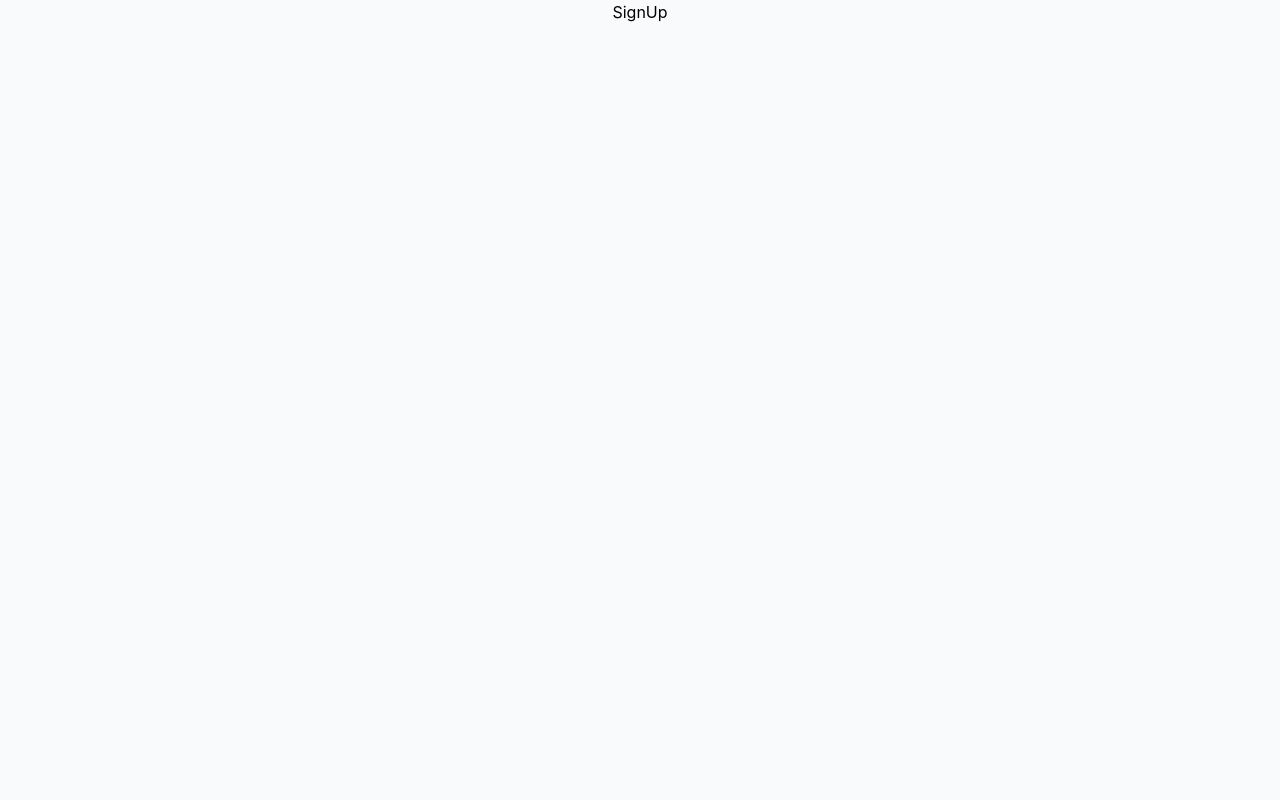
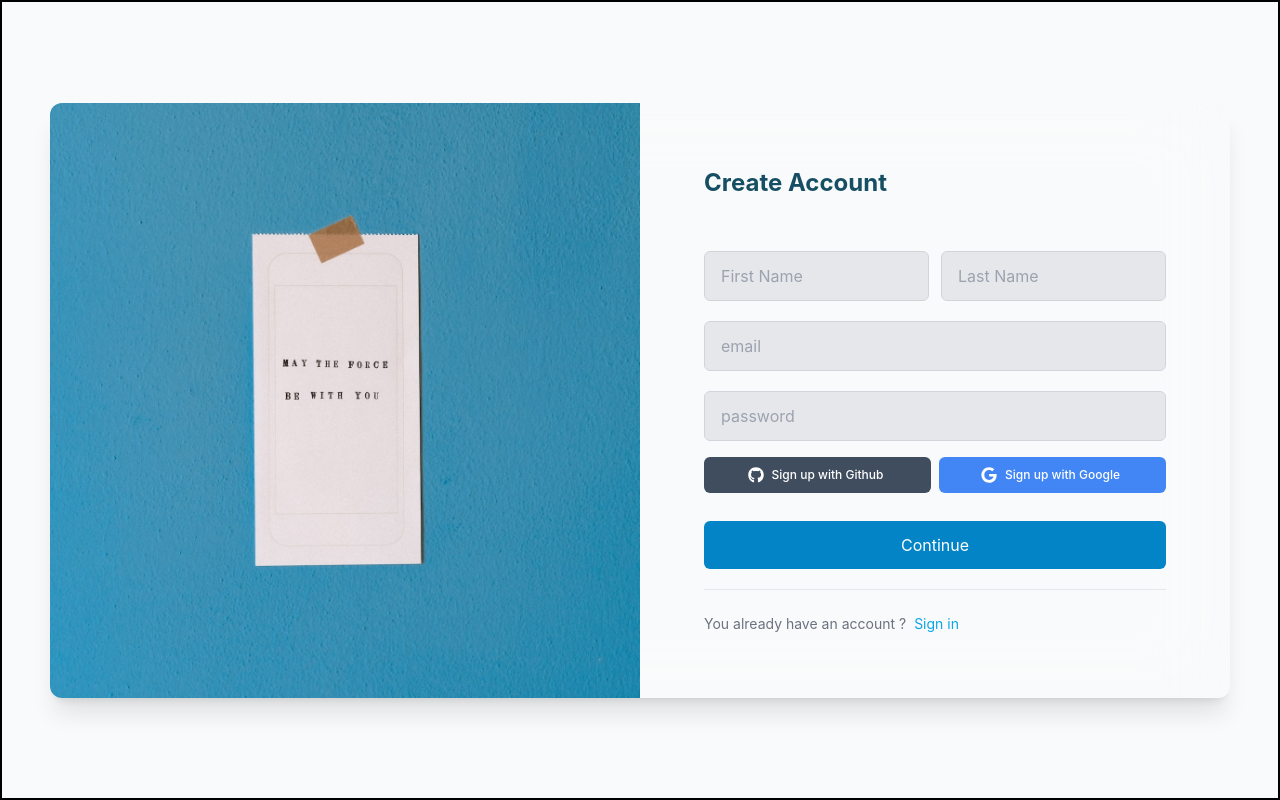
Before and after one commit to doandroidsdreamof/react-firebase-todo-list, a React (Create React App) app: page /register in a window 1280 px wide. Built offline with nearby package versions, Linux system fonts and the light colour scheme.

Commit message:
register page and router settings

```diff
--- a/src/App.tsx
+++ b/src/App.tsx
@@ -13,12 +13,16 @@ function App() {
         <Route
           path='/'
           element={
-            <FormWrapper>
-              <SignIn />
-            </FormWrapper>
+            <Home />
+
           }
         />
-        <Route path='/login' element={<SignIn />} />
+        <Route path='/login' element={
+         <FormWrapper>
+         <SignIn />
+       </FormWrapper>
+
+        } />
         <Route
           path='/register'
           element={
--- a/src/layouts/FormWrapper.tsx
+++ b/src/layouts/FormWrapper.tsx
@@ -5,7 +5,7 @@ import React from 'react'
 
  const FormWrapper = ({children}:any) => {
   return (
-    <div className=' h-screen w-screen  overflow-hidden flex justify-center bg-gray-50'>
+    <div className=' h-screen w-screen border-2 border-black  overflow-hidden flex justify-center bg-gray-50'>
 {children}
 
 
--- a/src/pages/SignIn.tsx
+++ b/src/pages/SignIn.tsx
@@ -1,14 +1,15 @@
 import React, { useState, useEffect, FC } from 'react'
 import loginImage from '../assets/image/login2.jpg'
+import { Link } from 'react-router-dom'
 
 const SignIn: FC = () => {
   return (
     <div className='container m-auto    text-gray-500 px-6  md:px-12 xl:px-40'>
-      <div className='m-auto space-y-8  md:w-8/12 lg:w-full'>
+      <div className='m-auto space-y-8   md:w-8/12 lg:w-full'>
         <div className='rounded-xl  bg-opacity-50 backdrop-blur-2xl bg-white shadow-md'>
           <div className='lg:grid lg:grid-cols-2'>
             <div className='rounded-lg lg:block' hidden>
-              <img src={loginImage} className='rounded-l-xl shadow-md object-cover h-onehundred' alt='take a note' />
+              <img src={loginImage} className='rounded-l-xl shadow-md object-cover h-onehundred' alt='login-image' />
             </div>
             <div className='p-6 sm:p-16'>
               <h2 className='mb-8 text-2xl text-cyan-900 font-bold'>Sign in to your account</h2>
@@ -21,9 +22,10 @@ const SignIn: FC = () => {
                     type='email'
                     name='email'
                     id='email'
+                    required={true}
                     className='block w-full px-4 py-3 rounded-md border border-gray-300 text-gray-600 transition duration-300
         focus:ring-2 focus:ring-sky-300 focus:outline-none
-        invalid:ring-2 invalid:ring-red-400'
+        invalid:ring-2 '
                   />
                 </div>
 
@@ -40,9 +42,11 @@ const SignIn: FC = () => {
                     type='password'
                     name='pwd'
                     id='pwd'
+                    required={true}
+                    minLength={8}
                     className='block w-full px-4 py-3 rounded-md border border-gray-300 text-gray-600 transition duration-300
                                             focus:ring-2 focus:ring-sky-300 focus:outline-none
-                                            invalid:ring-2 invalid:ring-red-400'
+                                            invalid:ring-2 '
                   />
                 </div>
 
@@ -55,10 +59,10 @@ const SignIn: FC = () => {
                 </button>
 
                 <p className='border-t pt-6 text-sm'>
-                  Don&apos;t have an account ?
-                  <a href='' className='text-sky-500'>
+                 Don&apos;t have an account ?
+                  <Link to='/register' className='text-sky-500 ml-2'>
                     Sign up
-                  </a>
+                  </Link>
                 </p>
               </form>
             </div>
--- a/src/pages/SignUp.tsx
+++ b/src/pages/SignUp.tsx
@@ -1,10 +1,145 @@
 import React, { useState, useEffect,FC } from 'react'
+import { Link } from 'react-router-dom'
+import registerImage from '../assets/image/register.jpg'
 
 
 
  const SignUp: FC = () => {
   return (
-    <div>SignUp</div>
+    <div className="relative container m-auto px-6  text-gray-500 md:px-12 ">
+    <div className="m-auto space-y-8 md:w-8/12 lg:w-full max-h-fit  ">
+        <div className="rounded-xl  bg-opacity-75  backdrop-blur-2xl   shadow-xl h">
+            <div className="lg:grid lg:grid-cols-2 ">
+                <div className="rounded-lg lg:block " hidden>
+                    <img
+                        src={registerImage}
+                        className="rounded-l-xl object-cover h-onehundred"
+                        alt="register-image"
+                    />
+                </div>
+                <div className="p-6 sm:p-16 ">
+                    <h2 className="mb-8 text-2xl text-cyan-900 font-bold">
+                        Create Account
+                    </h2>
+                    <form  className="space-y-5 ">
+                            <div className="flex gap-x-3 space-y-5  flex-col lg:flex-row ">
+                                <label htmlFor="firstName" className="hidden"></label>
+                                <input
+                                    type="text"
+                                    name="firstName"
+                                    id="firstName"
+                                    placeholder="First Name"
+                                    required
+                                    className="block w-full lg:w-1/2 px-4 py-3 rounded-md border bg-gray-200 border-gray-300 text-gray-600 transition duration-300
+focus:ring-2 focus:ring-sky-300 focus:outline-none
+ "
+                                />
+                                <label htmlFor="lastName" className="hidden"></label>
+                                <input
+                                    type="text"
+                                    name="lastName"
+                                    id="lastName"
+                                    placeholder="Last Name"
+                                    required
+                                    className="block w-full  lg:w-1/2  px-4 py-3 rounded-md border bg-gray-200 border-gray-300 text-gray-600 transition duration-300
+focus:ring-2 focus:ring-sky-300 focus:outline-none
+ "
+                                />
+                            </div>
+
+                            <label htmlFor="email" className="text-gray-700 hidden"></label>
+                            <input
+                                type="email"
+                                name="email"
+                                id="email"
+                                placeholder="email"
+                                required
+                                className=" px-4 w-full py-3 rounded-md border bg-gray-200 border-gray-300 text-gray-600 transition duration-300
+focus:ring-2 focus:ring-sky-300 focus:outline-none
+ "
+                            />
+
+
+                        <div>
+                            <div className="flex items-center justify-between">
+                                <label htmlFor="pwd" className="text-gray-700 mb-2 hidden"></label>
+                            </div>
+                            <input
+                                type="password"
+                                name="pwd"
+                                id="pwd"
+                                placeholder="password"
+                                minLength={8}
+                                className="block w-full px-4  bg-gray-200 py-3 rounded-md border border-gray-300 text-gray-600 transition duration-300
+                                  focus:ring-2 focus:ring-sky-300 focus:outline-none
+                                  invalid:ring-2 "
+                            />
+                            <div className=" flex w-full mt-4 flex-row h-11 text-center justify-center">
+                                <button
+                                    type="button"
+                                    className="text-white  justify-center   text-xs w-full bg-[#3f4d5f] hover:bg-[#24292F]/90 focus:ring-4 focus:outline-none focus:ring-[#24292F]/50 font-medium rounded-md   text-center inline-flex items-center dark:focus:ring-gray-500 dark:hover:bg-[#050708]/30 mr-2 mb-2"
+                                >
+                                    <svg
+                                        className="mr-2 -ml-1 w-4 h-4"
+                                        aria-hidden="true"
+                                        focusable="false"
+                                        data-prefix="fab"
+                                        data-icon="github"
+                                        role="img"
+                                        xmlns="http://www.w3.org/2000/svg"
+                                        viewBox="0 0 496 512"
+                                    >
+                                        <path
+                                            fill="currentColor"
+                                            d="M165.9 397.4c0 2-2.3 3.6-5.2 3.6-3.3 .3-5.6-1.3-5.6-3.6 0-2 2.3-3.6 5.2-3.6 3-.3 5.6 1.3 5.6 3.6zm-31.1-4.5c-.7 2 1.3 4.3 4.3 4.9 2.6 1 5.6 0 6.2-2s-1.3-4.3-4.3-5.2c-2.6-.7-5.5 .3-6.2 2.3zm44.2-1.7c-2.9 .7-4.9 2.6-4.6 4.9 .3 2 2.9 3.3 5.9 2.6 2.9-.7 4.9-2.6 4.6-4.6-.3-1.9-3-3.2-5.9-2.9zM244.8 8C106.1 8 0 113.3 0 252c0 110.9 69.8 205.8 169.5 239.2 12.8 2.3 17.3-5.6 17.3-12.1 0-6.2-.3-40.4-.3-61.4 0 0-70 15-84.7-29.8 0 0-11.4-29.1-27.8-36.6 0 0-22.9-15.7 1.6-15.4 0 0 24.9 2 38.6 25.8 21.9 38.6 58.6 27.5 72.9 20.9 2.3-16 8.8-27.1 16-33.7-55.9-6.2-112.3-14.3-112.3-110.5 0-27.5 7.6-41.3 23.6-58.9-2.6-6.5-11.1-33.3 2.6-67.9 20.9-6.5 69 27 69 27 20-5.6 41.5-8.5 62.8-8.5s42.8 2.9 62.8 8.5c0 0 48.1-33.6 69-27 13.7 34.7 5.2 61.4 2.6 67.9 16 17.7 25.8 31.5 25.8 58.9 0 96.5-58.9 104.2-114.8 110.5 9.2 7.9 17 22.9 17 46.4 0 33.7-.3 75.4-.3 83.6 0 6.5 4.6 14.4 17.3 12.1C428.2 457.8 496 362.9 496 252 496 113.3 383.5 8 244.8 8zM97.2 352.9c-1.3 1-1 3.3 .7 5.2 1.6 1.6 3.9 2.3 5.2 1 1.3-1 1-3.3-.7-5.2-1.6-1.6-3.9-2.3-5.2-1zm-10.8-8.1c-.7 1.3 .3 2.9 2.3 3.9 1.6 1 3.6 .7 4.3-.7 .7-1.3-.3-2.9-2.3-3.9-2-.6-3.6-.3-4.3 .7zm32.4 35.6c-1.6 1.3-1 4.3 1.3 6.2 2.3 2.3 5.2 2.6 6.5 1 1.3-1.3 .7-4.3-1.3-6.2-2.2-2.3-5.2-2.6-6.5-1zm-11.4-14.7c-1.6 1-1.6 3.6 0 5.9 1.6 2.3 4.3 3.3 5.6 2.3 1.6-1.3 1.6-3.9 0-6.2-1.4-2.3-4-3.3-5.6-2z"
+                                        ></path>
+                                    </svg>
+                                    Sign up with Github
+                                </button>
+                                <button
+                                    type="button"
+                                    className="text-white justify-center  text-xs w-full bg-[#4285F4] hover:bg-[#4285F4]/90 focus:ring-4 focus:outline-none focus:ring-[#4285F4]/50 font-medium rounded-md   text-center inline-flex items-center dark:focus:ring-[#4285F4]/55 mb-2"
+                                >
+                                    <svg
+                                        className="mr-2 -ml-1 w-4 h-4"
+                                        aria-hidden="true"
+                                        focusable="false"
+                                        data-prefix="fab"
+                                        data-icon="google"
+                                        role="img"
+                                        xmlns="http://www.w3.org/2000/svg"
+                                        viewBox="0 0 488 512"
+                                    >
+                                        <path
+                                            fill="currentColor"
+                                            d="M488 261.8C488 403.3 391.1 504 248 504 110.8 504 0 393.2 0 256S110.8 8 248 8c66.8 0 123 24.5 166.3 64.9l-67.5 64.9C258.5 52.6 94.3 116.6 94.3 256c0 86.5 69.1 156.6 153.7 156.6 98.2 0 135-70.4 140.8-106.9H248v-85.3h236.1c2.3 12.7 3.9 24.9 3.9 41.4z"
+                                        ></path>
+                                    </svg>
+                                    Sign up with Google
+                                </button>
+                            </div>
+                        </div>
+
+                        <button
+                            type="submit"
+                            className="w-full py-3 px-6 rounded-md bg-sky-600
+                              focus:bg-sky-700 active:bg-sky-500"
+                        >
+                            <span className="text-white">Continue</span>
+                        </button>
+
+                        <p className="border-t pt-6 text-sm">
+                            You already have an account ?
+                            <Link to="/login" className="text-sky-500  ml-2">
+                                Sign in
+                            </Link>
+                        </p>
+                    </form>
+                </div>
+            </div>
+        </div>
+    </div>
+</div>
   )
 }
 
```
Also changed, not shown: src/assets/image/register.jpg (renamed from src/assets/image/lucrezia-carnelos-JWIOZkvFVWQ-unsplash.jpg).
